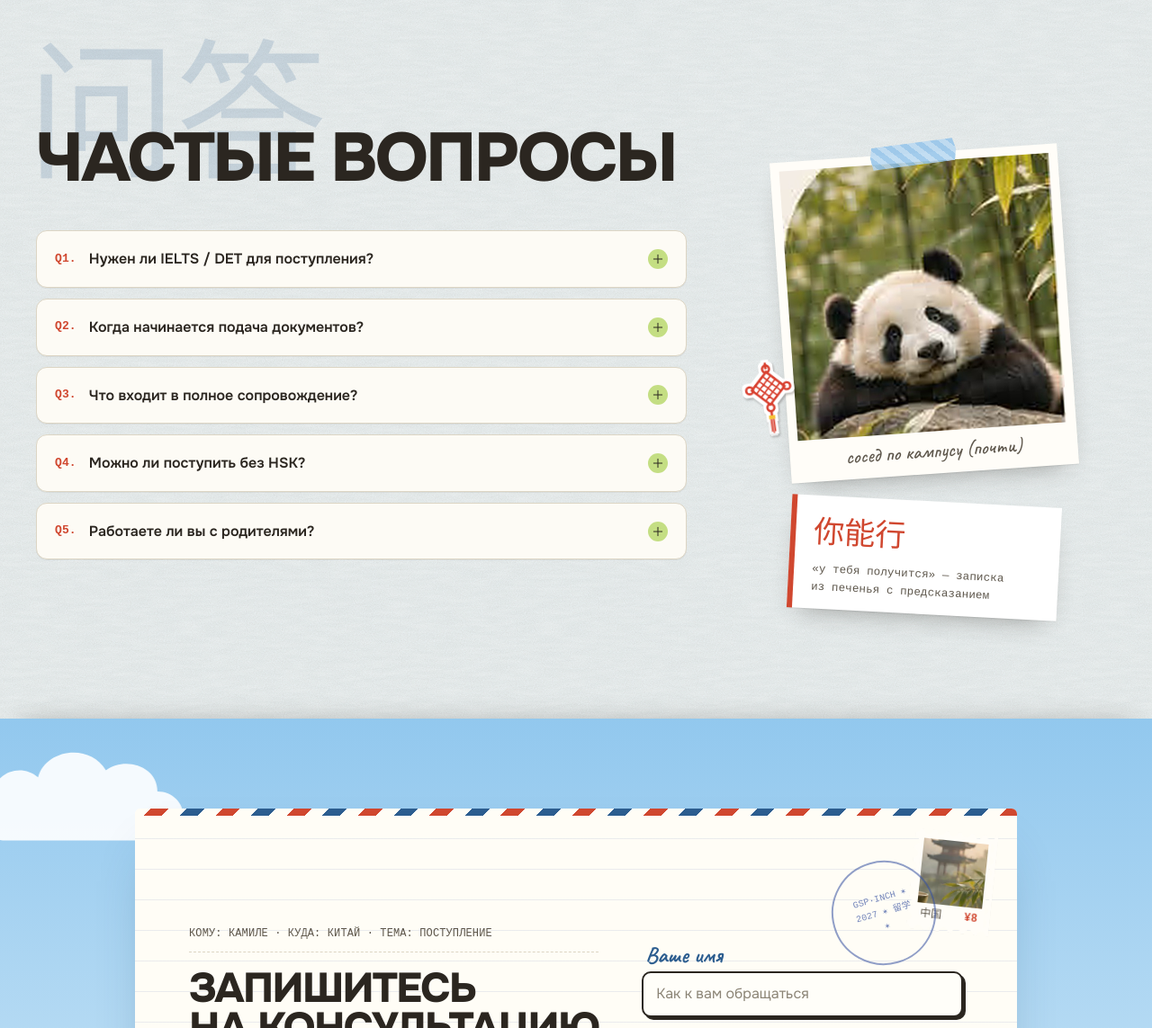
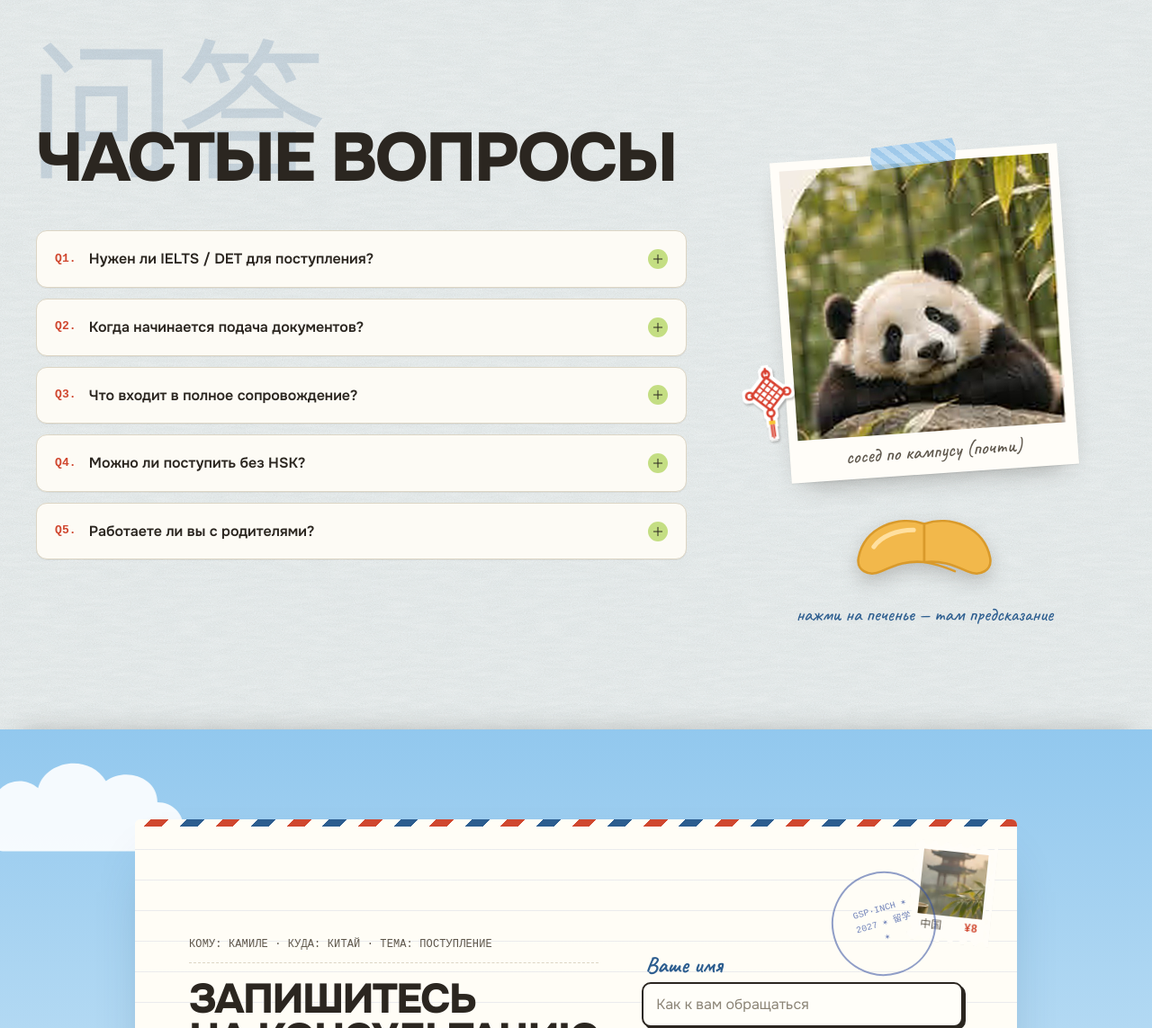
Before and after one commit to gspinch/gsp-inch, a Node server app: page / in a window 1280 px wide. Shown: the part 5357-6500 px from the top of the page at 90% size. Run offline with Node 20, Linux system fonts and the light colour scheme; data comes from the database, SQL or seed files in the repository; some libraries are stand-ins or nearby versions; some web fonts are replaced.

Commit message:
Печенье с предсказанием: разламывается по нажатию, выпадает случайная записка
Co-Authored-By: Claude Opus 5.5 <noreply@anthropic.com>
Claude-Session: https://claude.ai/code/session_01Hf4Tu61VVmw8gwn6W5pN6k

```diff
--- a/public/css/style.css
+++ b/public/css/style.css
@@ -381,9 +381,26 @@ button { font: inherit; color: inherit; }
 .faq__side { position: relative; display: grid; gap: 30px; justify-items: center; padding-top: 30px; }
 .faq__panda { width: min(320px, 100%); }
 .faq__knot { position: absolute; width: 64px; height: 104px; left: 2%; top: 46%; rotate: -8deg; z-index: 2; }
-.fortune { background: #fff; padding: 14px 20px; box-shadow: var(--shadow); rotate: var(--r); display: grid; gap: 4px; max-width: 300px; border-left: 6px solid var(--red); }
-.fortune .cn { font-size: 34px; color: var(--red); }
-.fortune .mono { font-size: 12.5px; color: var(--ink-2); }
+.fortune { position: relative; display: grid; justify-items: center; gap: 6px; width: min(300px, 100%); }
+.fortune__cookie { position: relative; z-index: 2; background: none; border: 0; padding: 0; cursor: pointer; width: 170px; height: 102px;
+  filter: drop-shadow(0 8px 10px rgba(43,38,32,.22)); transition: transform .2s var(--ease); }
+.fortune__cookie:hover { transform: rotate(-4deg) scale(1.05); }
+.fortune__cookie:focus-visible { outline: 2px dashed var(--ink-blue); outline-offset: 6px; border-radius: 12px; }
+.fortune__cookie svg { width: 100%; height: 100%; overflow: visible; }
+.fortune__half { transform-box: fill-box; transition: transform .55s cubic-bezier(.3,1.5,.5,1); }
+.fortune__half--l { transform-origin: 100% 60%; } .fortune__half--r { transform-origin: 0 60%; }
+.fortune.is-open .fortune__half--l { transform: translate(-26px, -4px) rotate(-22deg); }
+.fortune.is-open .fortune__half--r { transform: translate(26px, -4px) rotate(22deg); }
+.fortune.is-shake .fortune__cookie { animation: shake .35s ease-in-out; }
+@keyframes shake { 25% { transform: rotate(-8deg); } 75% { transform: rotate(8deg); } }
+.fortune__slip { position: relative; z-index: 1; display: grid; gap: 4px; width: 100%; background: #fff; padding: 12px 18px; border-left: 5px solid var(--red);
+  box-shadow: var(--shadow); rotate: 2deg; margin-top: -40px; opacity: 0; transform: translateY(-30px) scaleY(.2); transform-origin: 50% 0; pointer-events: none;
+  transition: transform .55s .15s cubic-bezier(.3,1.4,.5,1), opacity .3s .15s, margin-top .45s .15s; }
+.fortune.is-open .fortune__slip { opacity: 1; transform: none; margin-top: 10px; pointer-events: auto; }
+.fortune__cn { font-size: 32px; line-height: 1.1; color: var(--red); }
+.fortune__text { font-size: 13px; line-height: 1.45; color: var(--ink); }
+.fortune__hint { font-size: 21px; color: var(--ink-blue); margin: 0; transition: opacity .3s; }
+.fortune.is-open .fortune__hint { opacity: 0; height: 0; overflow: hidden; }
 
 /* ---------- письмо-заявка ---------- */
 .contact { position: relative; margin-top: clamp(64px, 9vw, 120px); padding: clamp(56px, 8vw, 100px) 0; overflow-x: clip;
--- a/public/js/main.js
+++ b/public/js/main.js
@@ -164,6 +164,29 @@
     book.querySelectorAll('[data-dir]').forEach((b) => b.addEventListener('click', () => { dirHint = +b.dataset.dir; ctl && ctl.show(dirHint); dirHint = 0; }));
   }
 
+  // ---------- печенье с предсказанием ----------
+  const fortune = document.querySelector('[data-fortune]');
+  if (fortune) {
+    const list = JSON.parse(fortune.dataset.list || '[]');
+    const cn = fortune.querySelector('.fortune__cn');
+    const text = fortune.querySelector('.fortune__text');
+    let last = -1;
+    const pick = () => { let k; do { k = Math.floor(Math.random() * list.length); } while (list.length > 1 && k === last); last = k; return list[k]; };
+    fortune.querySelector('.fortune__cookie').addEventListener('click', () => {
+      if (fortune.classList.contains('is-open')) {
+        // закрываем печенье и разламываем новое
+        fortune.classList.remove('is-open');
+        setTimeout(open, 380);
+      } else open();
+    });
+    function open() {
+      const [c, tx] = pick();
+      cn.textContent = c; text.textContent = tx;
+      fortune.classList.add('is-shake');
+      setTimeout(() => { fortune.classList.remove('is-shake'); fortune.classList.add('is-open'); }, reduced ? 0 : 340);
+    }
+  }
+
   // ---------- услуги: «Выбрать» подставляет пакет в форму ----------
   document.querySelectorAll('[data-pick]').forEach((a) => {
     a.addEventListener('click', () => {
--- a/src/i18n.js
+++ b/src/i18n.js
@@ -45,7 +45,10 @@ const dict = {
     entry_no: 'запись №', prev_review: 'Предыдущий отзыв', next_review: 'Следующий отзыв', reviews_tabs_aria: 'Отзывы',
 
     faq_h: 'Частые вопросы', panda_alt: 'Панда отдыхает на камне среди бамбука', panda_caption: 'сосед по кампусу (почти)',
-    fortune: '«у тебя получится» — записка из печенья с предсказанием',
+    fortune_hint: 'нажми на печенье — там предсказание', fortune_aria: 'Разломить печенье с предсказанием',
+    fortunes: [['你能行', '«У тебя получится»'], ['梦想成真', '«Мечта сбудется — уже в этом году»'], ['加油', '«Вперёд! Грант ближе, чем кажется»'],
+      ['一路顺风', '«Попутного ветра — и в дороге, и в учёбе»'], ['心想事成', '«Всё задуманное сбудется»'], ['前途无量', '«Впереди огромные возможности»'],
+      ['好运来', '«Удача уже в пути»'], ['学无止境', '«Учиться никогда не поздно»']],
 
     letter_to: 'кому: Камиле · куда: Китай · тема: поступление',
     contact_h: 'Запишитесь на консультацию', contact_sub: 'разберём ваш кейс, оценим шансы и составим пошаговый план',
@@ -109,7 +112,10 @@ const dict = {
     entry_no: 'entry no.', prev_review: 'Previous review', next_review: 'Next review', reviews_tabs_aria: 'Reviews',
 
     faq_h: 'FAQ', panda_alt: 'A panda resting on a rock among bamboo', panda_caption: 'campus neighbour (almost)',
-    fortune: '“you can do it” — a note from a fortune cookie',
+    fortune_hint: 'tap the cookie — there’s a fortune inside', fortune_aria: 'Crack open the fortune cookie',
+    fortunes: [['你能行', '“You can do it”'], ['梦想成真', '“Your dream comes true — this year”'], ['加油', '“Keep going! The scholarship is closer than it seems”'],
+      ['一路顺风', '“Fair winds — on the road and in your studies”'], ['心想事成', '“Everything you wish for will come true”'], ['前途无量', '“Great opportunities lie ahead”'],
+      ['好运来', '“Good luck is on its way”'], ['学无止境', '“It’s never too late to learn”']],
 
     letter_to: 'to: Kamila · where: China · subject: admission',
     contact_h: 'Book a consultation', contact_sub: 'we’ll go through your case, assess your chances and build a step-by-step plan',
--- a/src/server.js
+++ b/src/server.js
@@ -51,7 +51,7 @@ app.locals.icon = require('./icons');
 app.locals.cnText = (() => {
   const dir = path.join(__dirname, '..', 'views');
   const all = fs.readdirSync(dir, { recursive: true }).filter((f) => f.endsWith('.ejs'))
-    .map((f) => fs.readFileSync(path.join(dir, f), 'utf8')).join('');
+    .map((f) => fs.readFileSync(path.join(dir, f), 'utf8')).join('') + fs.readFileSync(path.join(__dirname, 'i18n.js'), 'utf8');
   return [...new Set(all.match(/[\u4e00-\u9fff！]/g) || [])].join('');
 })();
 
--- a/views/index.ejs
+++ b/views/index.ejs
@@ -293,9 +293,24 @@
           <figcaption class="hand"><%= t('panda_caption') %></figcaption>
         </figure>
         <svg class="stk faq__knot" aria-hidden="true"><use href="#s-knot"/></svg>
-        <div class="fortune reveal" data-from="up" style="--r:3deg">
-          <span class="cn">你能行</span>
-          <span class="mono"><%= t('fortune') %></span>
+        <div class="fortune reveal" data-from="up" data-fortune data-list="<%= JSON.stringify(t('fortunes')) %>">
+          <button class="fortune__cookie" type="button" aria-label="<%= t('fortune_aria') %>" data-goal="fortune_cookie">
+            <svg viewBox="0 0 200 120" aria-hidden="true">
+              <g class="fortune__half fortune__half--l">
+                <path d="M100 30C66 18 22 34 14 74c-3 16 12 26 30 18 20-9 34-14 56-12Z" fill="#f2b84b" stroke="#d99a2b" stroke-width="3" stroke-linejoin="round"/>
+                <path d="M34 60c10-14 30-22 52-22" fill="none" stroke="#ffe0a0" stroke-width="6" stroke-linecap="round"/>
+              </g>
+              <g class="fortune__half fortune__half--r">
+                <path d="M100 30c34-12 78 4 86 44 3 16-12 26-30 18-20-9-34-14-56-12Z" fill="#f2b84b" stroke="#d99a2b" stroke-width="3" stroke-linejoin="round"/>
+                <path d="M100 80c14 2 26 6 40 12" fill="none" stroke="#d99a2b" stroke-width="3" stroke-linecap="round"/>
+              </g>
+            </svg>
+          </button>
+          <div class="fortune__slip" aria-live="polite">
+            <span class="cn fortune__cn"></span>
+            <span class="mono fortune__text"></span>
+          </div>
+          <p class="hand fortune__hint"><%= t('fortune_hint') %></p>
         </div>
       </div>
     </div>
```
